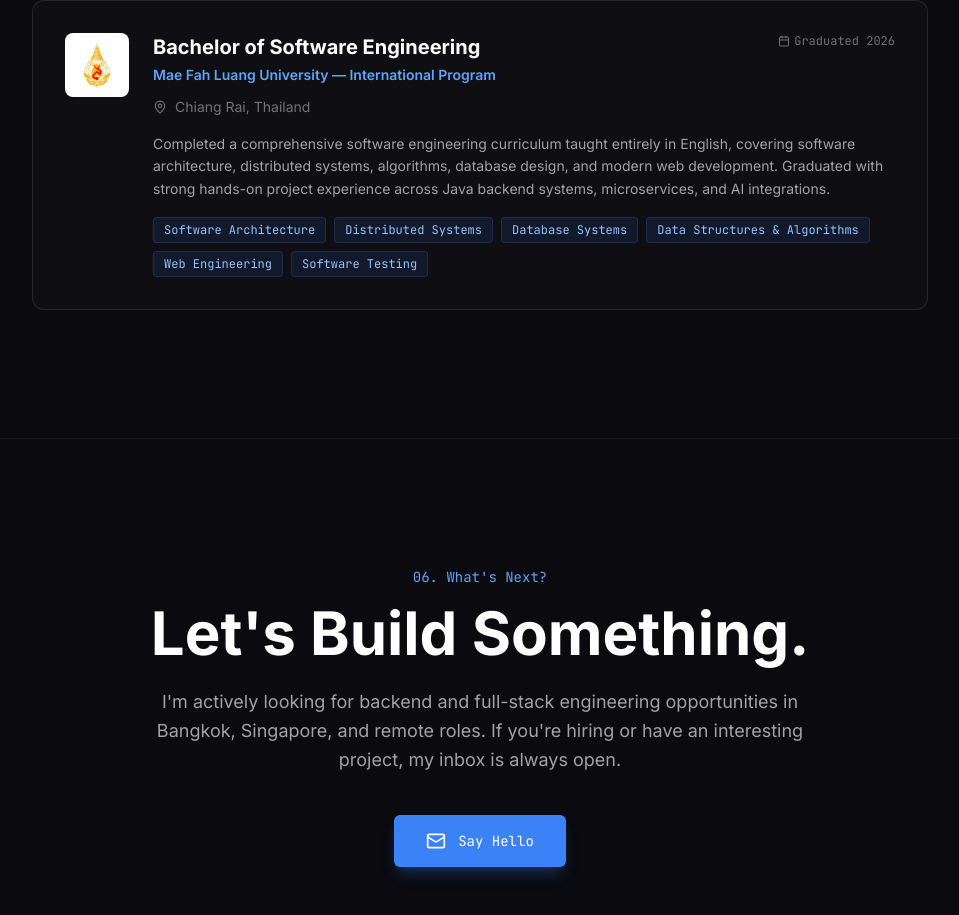
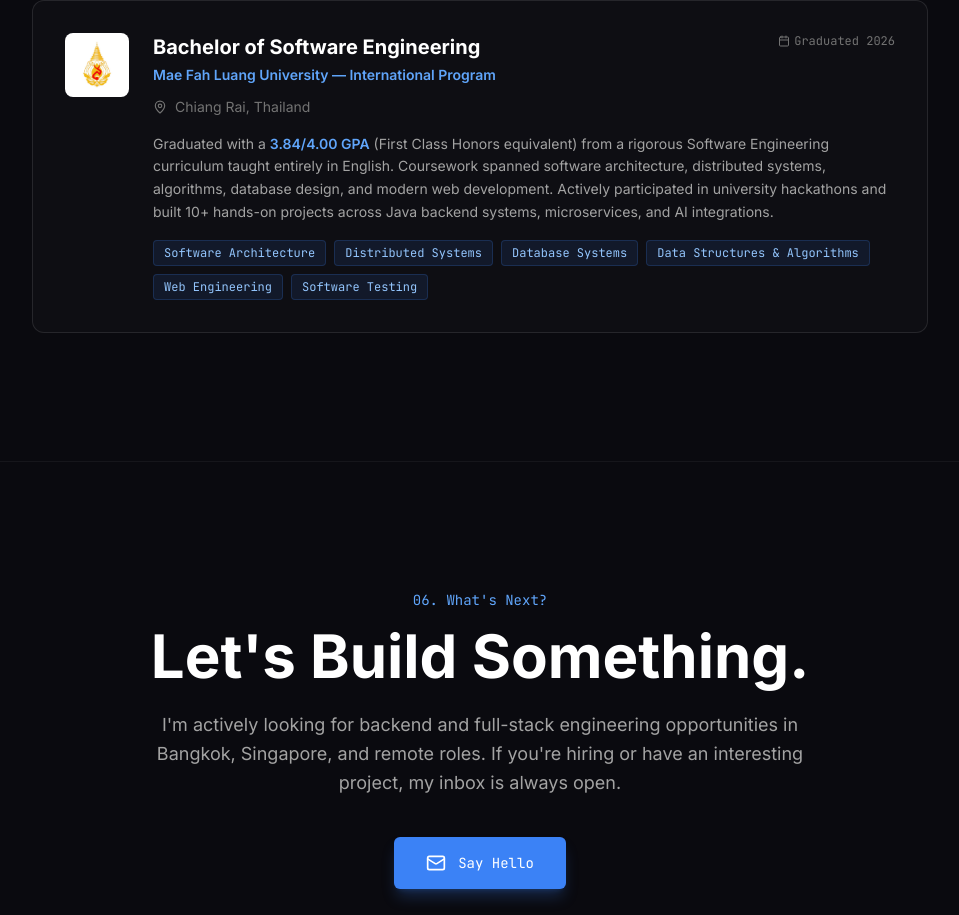
Before and after one commit to zarn-chalamet/portfolio-template, a React (Vite) app: page / in a window 1280 px wide. Shown: the part 4753-5668 px from the top of the page, without its empty margins (160-1119 px from the left). Built offline with nearby package versions, Linux system fonts and the light colour scheme.

Commit message:
fix: education description

```diff
--- a/src/components/Education.jsx
+++ b/src/components/Education.jsx
@@ -49,10 +49,10 @@ const Education = () => {
                   </div>
 
                   <p className="text-neutral-400 text-sm leading-relaxed mb-4">
-                    Completed a comprehensive software engineering curriculum taught entirely in English,
-                    covering software architecture, distributed systems, algorithms, database design,
-                    and modern web development. Graduated with strong hands-on project experience across
-                    Java backend systems, microservices, and AI integrations.
+                    Graduated with a <span className="text-blue-400 font-semibold">3.84/4.00 GPA</span> (First Class Honors equivalent)
+                    from a rigorous Software Engineering curriculum taught entirely in English. Coursework spanned software architecture,
+                    distributed systems, algorithms, database design, and modern web development. Actively participated in university
+                    hackathons and built 10+ hands-on projects across Java backend systems, microservices, and AI integrations.
                   </p>
 
                   <div className="flex flex-wrap gap-2">
```
